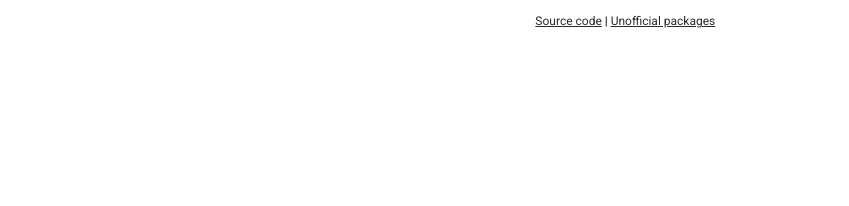
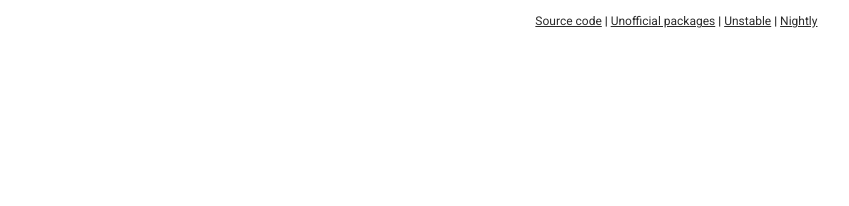
Before and after one commit to bottlesdevs/website, a Jekyll site: the page built from download.md, in a window 1280 px wide. Shown: the part 534-740 px from the top of the page, without its empty margins (303-1152 px from the left). Built offline with Jekyll 4.4.1, drawn with Linux system fonts in a browser that asks for light colours; nearby versions of some CDN libraries.

Commit message:
Update download.md

```diff
--- a/download.md
+++ b/download.md
@@ -14,14 +14,16 @@
       <h2 class="animate__animated animate__fadeInRight">Bottles 2</h2>
       <p>Try the new and reinvented Bottles v2! <small>(.AppImage)</small></p>
       <a class="button"
-         href="https://github.com/bottlesdevs/Bottles/releases/tag/2.0.9.5"
+         href="https://github.com/bottlesdevs/Bottles/releases/tag/2.1.0.4"
          title="Download Bottles (.AppImage)">Download</a>
       <a class="button link"
          href="https://flathub.org/apps/details/com.usebottles.Bottles"
          title="Download Bottles v2 from Flathub">Flathub</a>
       <div class="more-links">
         <a href="https://github.com/bottlesdevs/Bottles#build-with-meson-construction_worker">Source code</a> |
-        <a href="https://github.com/bottlesdevs/Bottles#unofficial-packages">Unofficial packages</a>
+        <a href="https://github.com/bottlesdevs/Bottles#unofficial-packages">Unofficial packages</a> |
+        <a href="https://github.com/bottlesdevs/Bottles/releases/tag/unstable">Unstable</a> |
+        <a href="https://github.com/bottlesdevs/Bottles/releases/tag/nightly">Nightly</a>
       </div>
     </div>
   </div>
```
